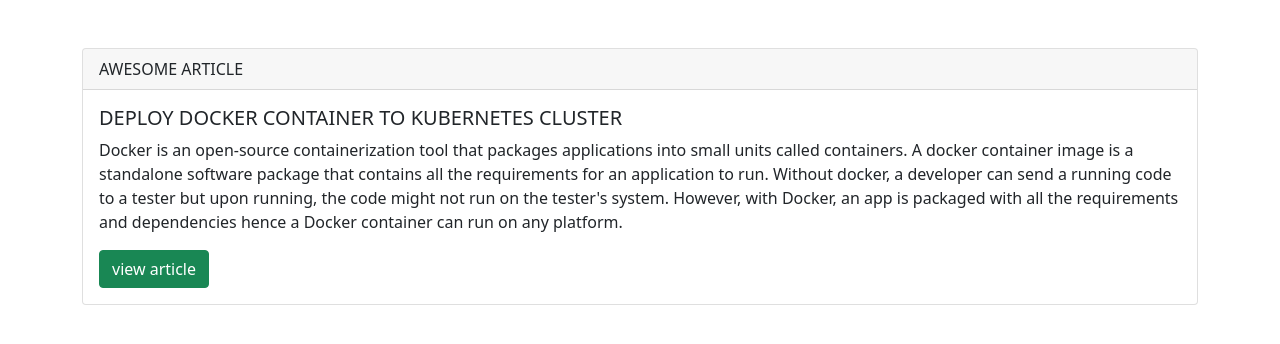
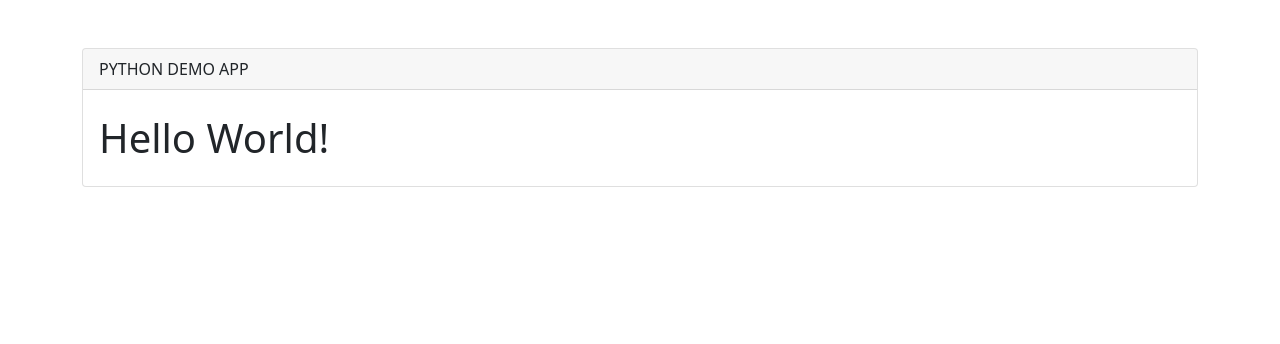
Before and after one commit to dakual/demo-app, a Flask app: page / in a window 1280 px wide. Shown: the part 56-400 px from the top of the page. Run offline with Flask 2, Linux system fonts and the light colour scheme.

Commit message:
first commit

```diff
--- a/app/app.py
+++ b/app/app.py
@@ -1,10 +1,12 @@
 from flask import Flask, render_template
+import os
 
 app = Flask(__name__)
 
 @app.route('/')
 def index():
-    return render_template('index.html')
+  msg = os.getenv('APP_MESSAGE')
+  return render_template('index.html', message=msg)
 
 if __name__ == '__main__':
-    app.run(debug=True)
+  app.run(host="0.0.0.0", debug=True)
--- a/app/templates/index.html
+++ b/app/templates/index.html
@@ -21,19 +21,16 @@
         <div class="container">
             <div class="card">
                 <div class="card-header">
-                    AWESOME ARTICLE
+                    PYTHON DEMO APP
                 </div>
                 <div class="card-body">
-                    <h5 class="card-title">DEPLOY DOCKER CONTAINER TO KUBERNETES CLUSTER</h5>
-                    <p class="card-text">
-                        Docker is an open-source containerization tool that packages applications
-                        into small units called containers.
-                        A docker container image is a standalone software package that contains all
-                        the requirements for an application to run.
-                        Without docker, a developer can send a running code to a tester but upon running,                        the code might not run on the tester's system.
-                        However, with Docker, an app is packaged with all the requirements and dependencies hence a Docker container can run on any platform.
-                    </p>
-                    <a href="#" class="btn btn-success ">view article</a>
+                    <h1>
+                        {% if message != None: %}
+                            <h1>{{ message }}</h1>
+                        {% else %}
+                            <h1>Hello World!</h1>
+                        {% endif %}
+                        </h1>
                 </div>
             </div>
         </div>
```
Also changed, not shown: 1 other file.
